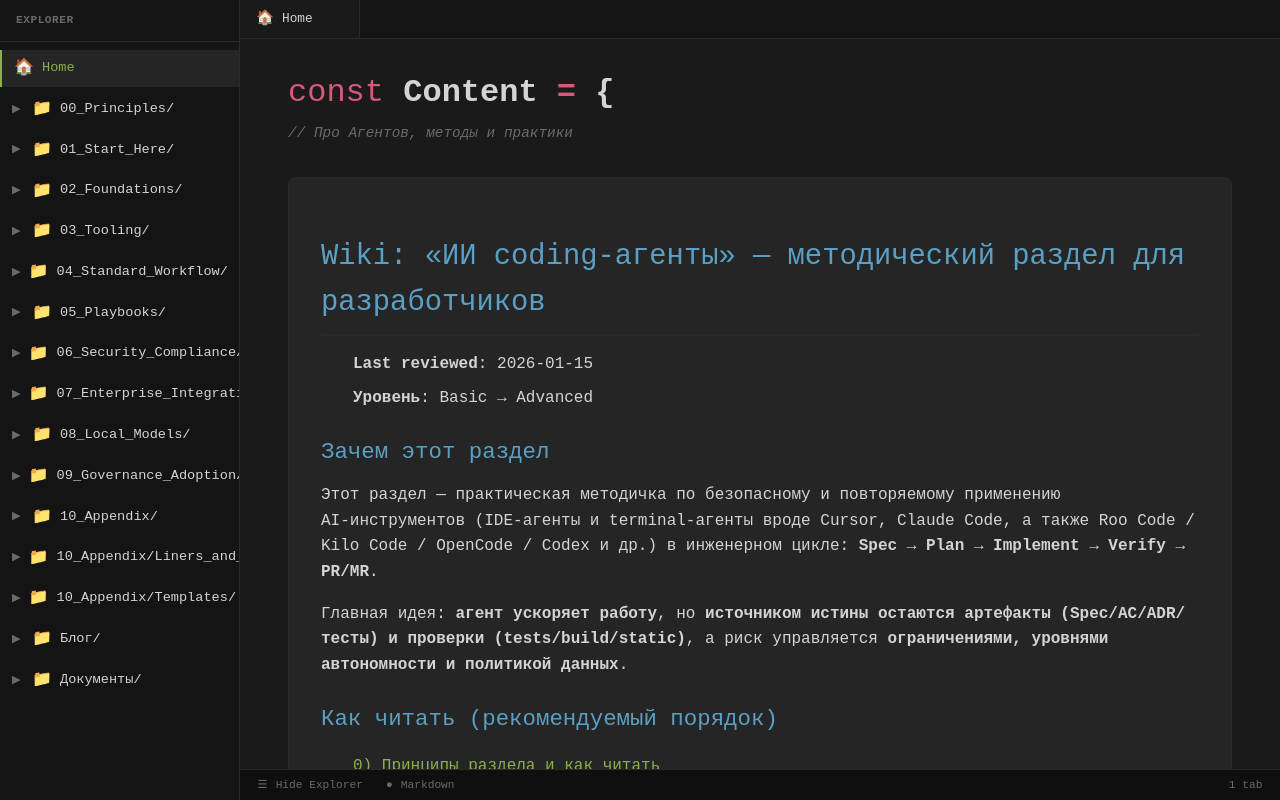
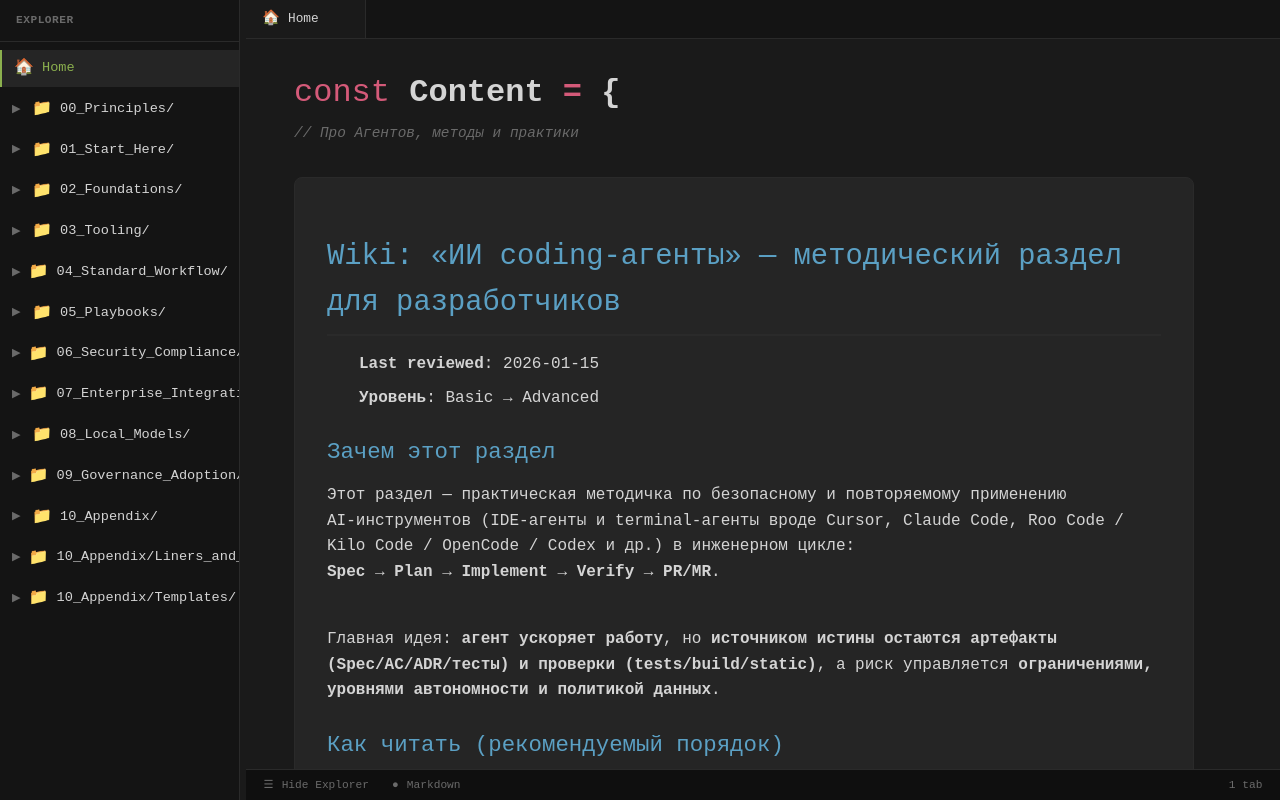
Before and after one commit to AWSM3/agents_wiki, a Vue app: page / in a window 1280 px wide. Built offline with nearby package versions, Linux system fonts and the light colour scheme.

Commit message:
Доработки

```diff
--- a/content/10_Appendix/Templates/ADR-XXXX.md
+++ b/content/10_Appendix/Templates/ADR-XXXX.md
@@ -1,5 +1,4 @@
-# ADR-XXXX (template): <title>
-
+# ADR-XXXX (template):
 
 ## Context
 
--- a/src/App.vue
+++ b/src/App.vue
@@ -1,7 +1,13 @@
 <template>
   <div id="app" class="ide-container">
     <!-- Sidebar -->
-    <aside class="ide-sidebar" v-if="sidebarVisible">
+    <aside
+      v-if="sidebarVisible"
+      ref="sidebarRef"
+      class="ide-sidebar"
+      :class="{ resizing: isResizing }"
+      :style="{ width: `${sidebarWidth}px` }"
+    >
       <div class="sidebar-header">
         <span class="sidebar-title">EXPLORER</span>
       </div>
@@ -55,6 +61,11 @@
         </div>
       </nav>
     </aside>
+    <div
+      v-if="sidebarVisible"
+      class="sidebar-resizer"
+      @mousedown="startResize"
+    ></div>
 
     <!-- Main Content Area -->
     <main class="ide-main">
@@ -108,7 +119,7 @@
 </template>
 
 <script setup lang="ts">
-import { ref, computed, watch } from 'vue'
+import { ref, computed, watch, onBeforeUnmount } from 'vue'
 import { useRoute, useRouter } from 'vue-router'
 import { groupByDirectory } from './utils/load-content'
 
@@ -118,6 +129,11 @@ const router = useRouter()
 // Sidebar state
 const sidebarVisible = ref(true)
 const expandedFolders = ref(new Set<string>())
+const sidebarRef = ref<HTMLElement | null>(null)
+const sidebarWidth = ref(240)
+const isResizing = ref(false)
+const minSidebarWidth = 180
+const maxSidebarWidth = 520
 
 // Tabs state
 interface Tab {
@@ -149,6 +165,36 @@ const toggleFolder = (dir: string) => {
   } else {
     expandedFolders.value.add(dir)
   }
+}
+
+const clamp = (value: number, min: number, max: number) => {
+  return Math.min(Math.max(value, min), max)
+}
+
+const startResize = (event: MouseEvent) => {
+  if (!sidebarRef.value) {
+    return
+  }
+
+  isResizing.value = true
+  document.body.classList.add('sidebar-resizing')
+
+  const sidebarLeft = sidebarRef.value.getBoundingClientRect().left
+
+  const handleMouseMove = (moveEvent: MouseEvent) => {
+    const nextWidth = clamp(moveEvent.clientX - sidebarLeft, minSidebarWidth, maxSidebarWidth)
+    sidebarWidth.value = nextWidth
+  }
+
+  const stopResize = () => {
+    isResizing.value = false
+    document.body.classList.remove('sidebar-resizing')
+    window.removeEventListener('mousemove', handleMouseMove)
+    window.removeEventListener('mouseup', stopResize)
+  }
+
+  window.addEventListener('mousemove', handleMouseMove)
+  window.addEventListener('mouseup', stopResize)
 }
 
 const isActivePost = (dir: string, id: string) => {
@@ -203,6 +249,10 @@ watch(() => route.path, (newPath) => {
     expandedFolders.value.add(dir)
   }
 }, { immediate: true })
+
+onBeforeUnmount(() => {
+  document.body.classList.remove('sidebar-resizing')
+})
 </script>
 
 <style scoped>
@@ -216,13 +266,39 @@ watch(() => route.path, (newPath) => {
 
 /* Sidebar */
 .ide-sidebar {
-  width: 240px;
   background: var(--sidebar-bg);
   border-right: 1px solid var(--border-color);
   display: flex;
   flex-direction: column;
   overflow: hidden;
   transition: width 0.3s ease, margin-left 0.3s ease;
+}
+
+.ide-sidebar.resizing {
+  transition: none;
+}
+
+.sidebar-resizer {
+  width: 6px;
+  cursor: col-resize;
+  background: transparent;
+  flex: 0 0 auto;
+  position: relative;
+}
+
+.sidebar-resizer::before {
+  content: '';
+  position: absolute;
+  top: 0;
+  bottom: 0;
+  left: 2px;
+  width: 2px;
+  background: transparent;
+  transition: background 0.15s ease;
+}
+
+.sidebar-resizer:hover::before {
+  background: var(--border-color);
 }
 
 .sidebar-header {
@@ -462,9 +538,18 @@ watch(() => route.path, (newPath) => {
     box-shadow: 2px 0 8px rgba(0, 0, 0, 0.3);
   }
 
+  .sidebar-resizer {
+    display: none;
+  }
+
   .tab {
     min-width: 100px;
     max-width: 150px;
   }
 }
+
+:global(body.sidebar-resizing) {
+  cursor: col-resize;
+  user-select: none;
+}
 </style>
--- a/src/pages/Home.vue
+++ b/src/pages/Home.vue
@@ -14,8 +14,17 @@
     </div>
 
     <!-- Readme Section -->
-    <div class="readme-section">
-      <div v-if="readmeHtml" class="readme-content" v-html="readmeHtml"></div>
+    <div class="readme-section" ref="readmeSectionRef">
+      <div
+        v-if="readmeHtml"
+        ref="readmeResizableRef"
+        class="readme-resizable"
+        :class="{ resizing: isReadmeResizing }"
+        :style="readmeResizableStyle"
+      >
+        <div class="readme-content" v-html="readmeHtml"></div>
+        <div class="readme-resizer" @mousedown="startReadmeResize"></div>
+      </div>
       <div v-else class="empty-state">
         <div class="empty-icon">📄</div>
         <p class="empty-text">
@@ -88,7 +97,7 @@
 </template>
 
 <script setup lang="ts">
-import { computed, ref, onMounted } from 'vue'
+import { computed, ref, onMounted, onBeforeUnmount, watch, nextTick } from 'vue'
 import { groupByDirectory, createLinkRenderer } from '../utils/load-content'
 import { Marked } from 'marked'
 
@@ -96,6 +105,12 @@ const grouped = groupByDirectory()
 const directories = computed(() => Array.from(grouped.keys()).sort())
 
 const readmeHtml = ref<string>('')
+const readmeSectionRef = ref<HTMLElement | null>(null)
+const readmeResizableRef = ref<HTMLElement | null>(null)
+const readmeWidth = ref<number | null>(null)
+const isReadmeResizing = ref(false)
+const readmeStorageKey = 'readme-content-width'
+const minReadmeWidth = 360
 
 const getPostsByDir = (dir: string) => grouped.get(dir) || []
 
@@ -111,8 +126,82 @@ const formatDate = (date: string) => {
   })
 }
 
+const clamp = (value: number, min: number, max: number) => {
+  return Math.min(Math.max(value, min), max)
+}
+
+const getReadmeMaxWidth = () => {
+  const containerWidth = readmeSectionRef.value?.clientWidth
+  return containerWidth && containerWidth > 0 ? containerWidth : 1200
+}
+
+const normalizeReadmeWidth = (value: number) => {
+  return clamp(value, minReadmeWidth, getReadmeMaxWidth())
+}
+
+const readmeResizableStyle = computed(() => {
+  if (!readmeWidth.value) {
+    return { width: '100%', maxWidth: '100%' }
+  }
+  return { width: `${readmeWidth.value}px`, maxWidth: '100%' }
+})
+
+const loadStoredReadmeWidth = () => {
+  try {
+    const storedValue = localStorage.getItem(readmeStorageKey)
+    if (!storedValue) {
+      return
+    }
+    const parsed = Number(storedValue)
+    if (!Number.isNaN(parsed) && parsed > 0) {
+      readmeWidth.value = normalizeReadmeWidth(parsed)
+    }
+  } catch {
+    // ignore storage errors
+  }
+}
+
+const saveReadmeWidth = () => {
+  if (!readmeWidth.value) {
+    return
+  }
+  try {
+    localStorage.setItem(readmeStorageKey, String(readmeWidth.value))
+  } catch {
+    // ignore storage errors
+  }
+}
+
+const startReadmeResize = (event: MouseEvent) => {
+  if (!readmeResizableRef.value) {
+    return
+  }
+
+  isReadmeResizing.value = true
+  document.body.classList.add('readme-resizing')
+
+  const readmeLeft = readmeResizableRef.value.getBoundingClientRect().left
+
+  const handleMouseMove = (moveEvent: MouseEvent) => {
+    const nextWidth = normalizeReadmeWidth(moveEvent.clientX - readmeLeft)
+    readmeWidth.value = nextWidth
+  }
+
+  const stopResize = () => {
+    isReadmeResizing.value = false
+    document.body.classList.remove('readme-resizing')
+    window.removeEventListener('mousemove', handleMouseMove)
+    window.removeEventListener('mouseup', stopResize)
+    saveReadmeWidth()
+  }
+
+  window.addEventListener('mousemove', handleMouseMove)
+  window.addEventListener('mouseup', stopResize)
+}
+
 // Загружаем README.md при монтировании компонента
 onMounted(async () => {
+  loadStoredReadmeWidth()
   try {
     // Пытаемся загрузить README.md из корня content/
     // @ts-ignore - Vite's import.meta.glob is available at runtime
@@ -136,6 +225,25 @@ onMounted(async () => {
   } catch (error) {
     console.log('README.md не найден в корневой директории content/')
   }
+})
+
+watch(readmeHtml, async (value) => {
+  if (!value) {
+    return
+  }
+
+  await nextTick()
+
+  if (!readmeWidth.value) {
+    const defaultWidth = getReadmeMaxWidth()
+    readmeWidth.value = normalizeReadmeWidth(Math.min(defaultWidth, 900))
+  } else {
+    readmeWidth.value = normalizeReadmeWidth(readmeWidth.value)
+  }
+})
+
+onBeforeUnmount(() => {
+  document.body.classList.remove('readme-resizing')
 })
 </script>
 
@@ -162,12 +270,46 @@ onMounted(async () => {
   animation-fill-mode: both;
 }
 
+.readme-resizable {
+  position: relative;
+  max-width: 100%;
+  transition: width 0.2s ease;
+}
+
+.readme-resizable.resizing {
+  transition: none;
+}
+
 .readme-content {
   background: var(--monokai-bg-light);
   border: 1px solid var(--border-color);
   border-radius: 8px;
   padding: 2rem;
   line-height: 1.6;
+}
+
+.readme-resizer {
+  position: absolute;
+  top: 0;
+  bottom: 0;
+  right: -4px;
+  width: 8px;
+  cursor: col-resize;
+}
+
+.readme-resizer::before {
+  content: '';
+  position: absolute;
+  top: 0;
+  bottom: 0;
+  left: 3px;
+  width: 2px;
+  background: transparent;
+  transition: background 0.15s ease;
+}
+
+.readme-resizer:hover::before {
+  background: var(--border-color);
 }
 
 .readme-content :deep(h1),
@@ -450,5 +592,14 @@ onMounted(async () => {
   .posts-grid {
     grid-template-columns: 1fr;
   }
+
+  .readme-resizer {
+    display: none;
+  }
+}
+
+:global(body.readme-resizing) {
+  cursor: col-resize;
+  user-select: none;
 }
 </style>
```
Also changed, not shown: content/Блог/Приветствие.md (deleted, +0 -37 lines), content/Блог/Структура.md (deleted, +0 -53 lines), content/Документы/Быстрый старт.md (deleted, +0 -44 lines), content/README.md.
